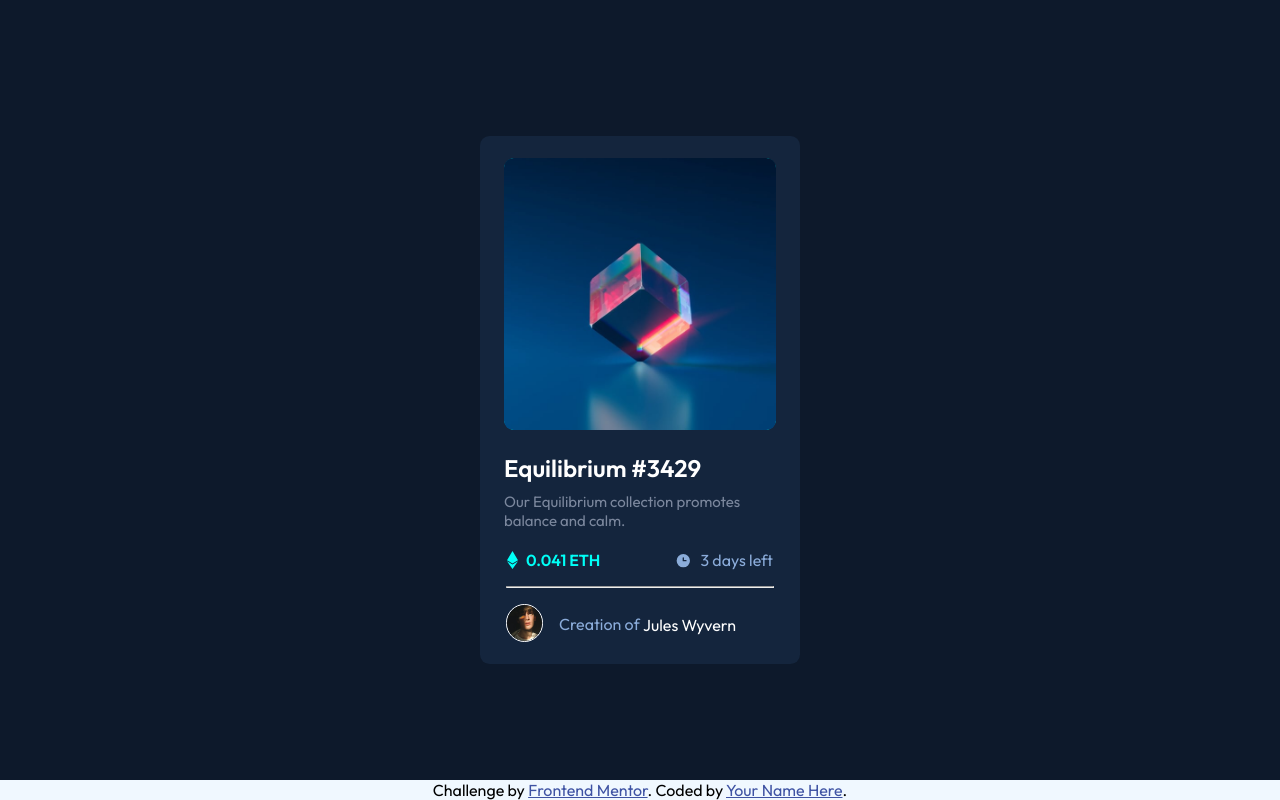
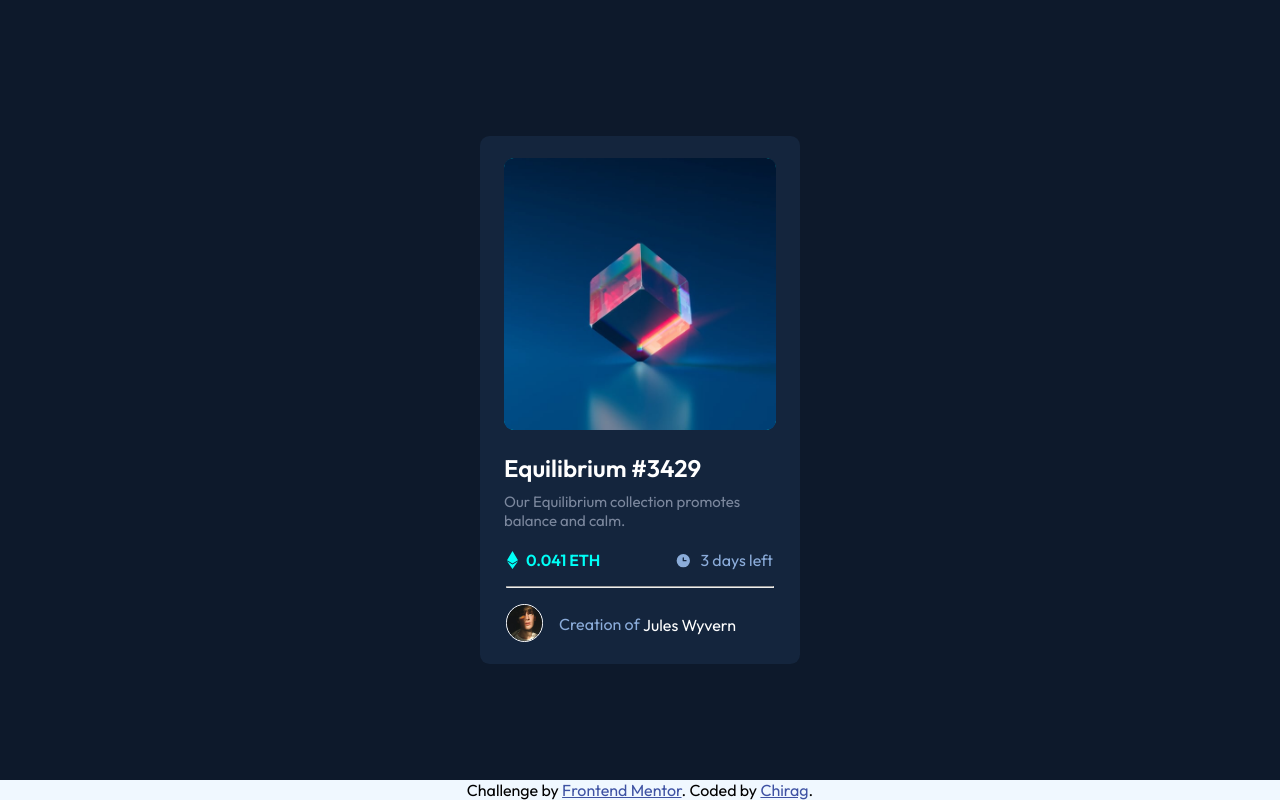
Before and after one commit to RajputChirag27/nft-preview-card, a plain HTML site: page index.html in a window 1280 px wide. Drawn offline with Linux system fonts and the light colour scheme.

Commit message:
Update index.html

```diff
--- a/index.html
+++ b/index.html
@@ -55,7 +55,7 @@
 <footer>
   <div class="attribution">
     Challenge by <a href="https://www.frontendmentor.io?ref=challenge" target="_blank">Frontend Mentor</a>.
-    Coded by <a href="#">Your Name Here</a>.
+    Coded by <a href="#">Chirag</a>.
 </footer>
 
 
```
